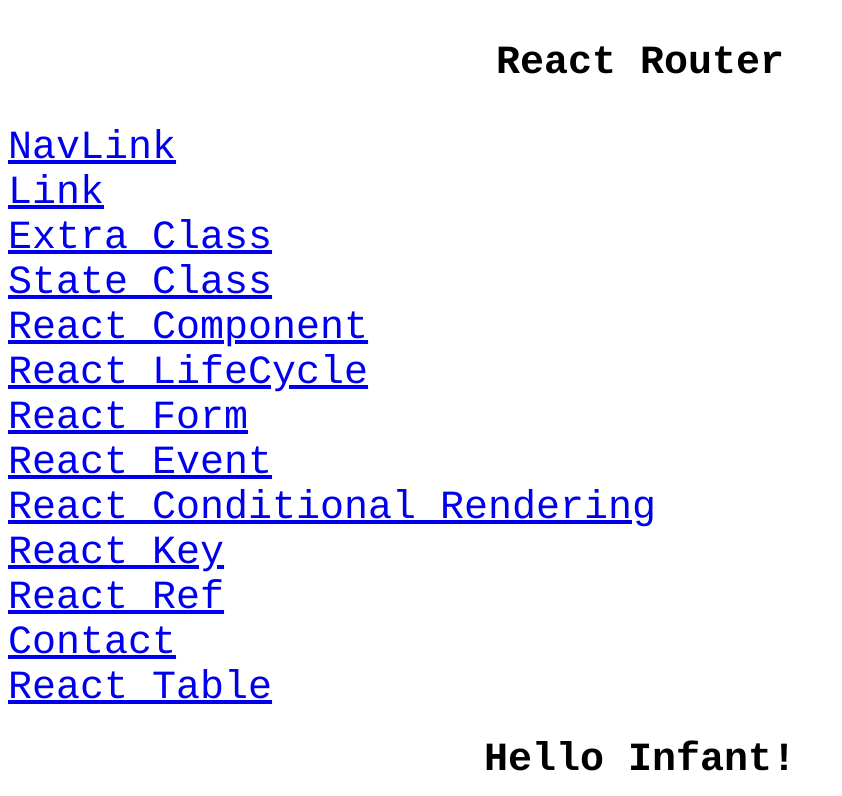
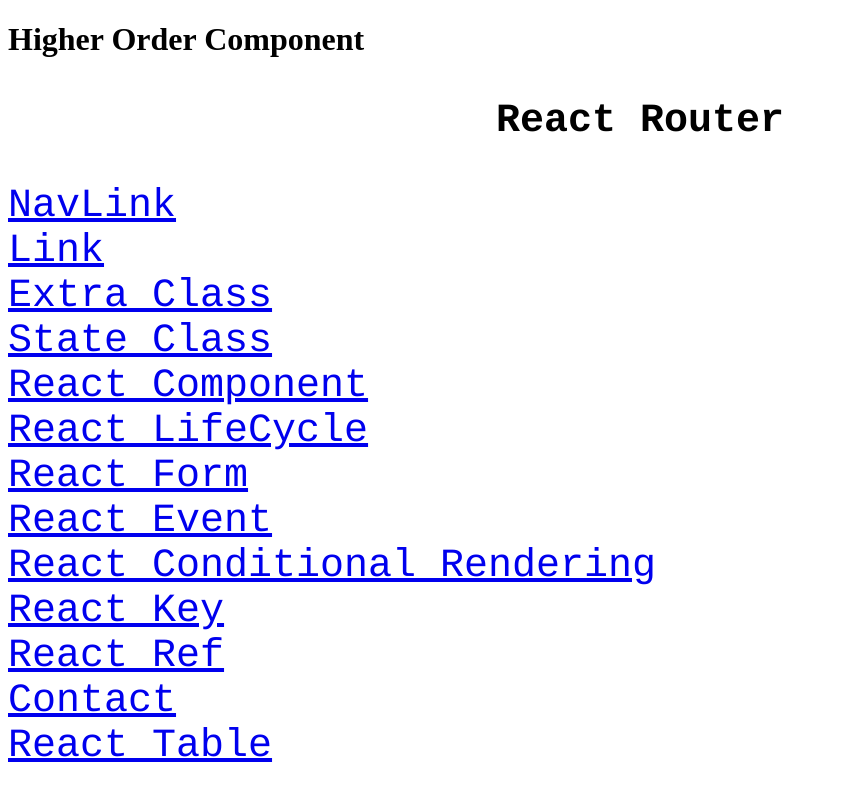
Before and after one commit to Infantsabin/practice-ReactBasics, a React (Vite) app: page / in a window 1280 px wide. Shown: the top 796 px of the page, without its empty margins (0-842 px from the left). Built offline with nearby package versions, Linux system fonts and the light colour scheme.

Commit message:
Higher order component - Infant Sabin

```diff
--- a/App.js
+++ b/App.js
@@ -1,6 +1,7 @@
 import React, { Component } from 'react'
 import PropTypes from 'prop-types'
 import { NavLink, Link } from 'react-router-dom'
+import HigherOrderComponent from './HigherOrderComponent'
 class App extends Component {
   render () {
     var myStyle = {
@@ -118,4 +119,6 @@
 
 }
 
+App = HigherOrderComponent(App)
+
 export default App
--- /dev/null
+++ b/HigherOrderComponent.js
@@ -0,0 +1,14 @@
+import React, { Component } from 'react'
+
+export default function HigherOrderComponent(HocComponent) {
+    return class extends Component {
+        render() {
+            return (
+                <>
+                <h1>Higher Order Component</h1>
+                <HocComponent />
+                </>
+            )
+        }
+    }
+}
```
